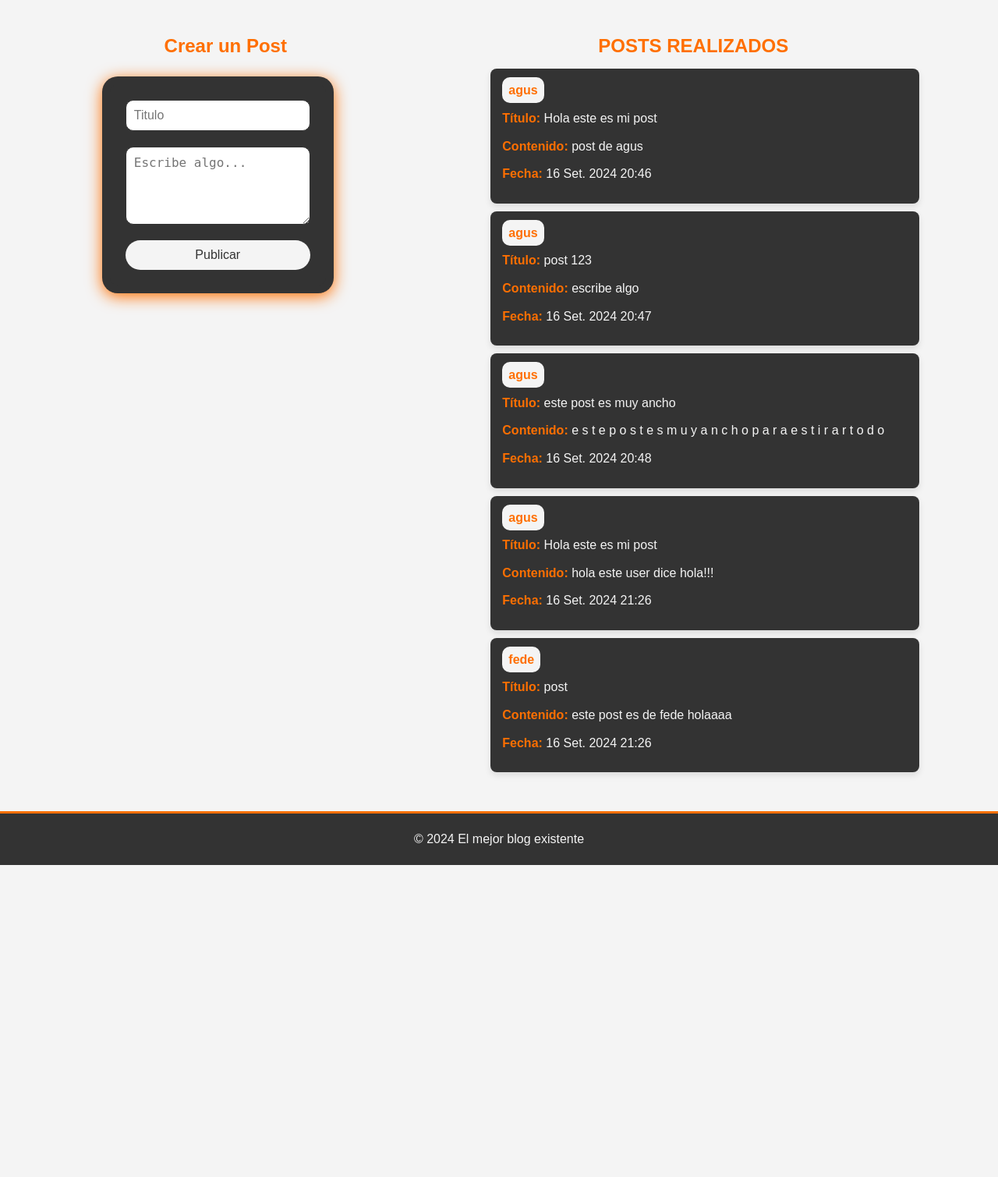
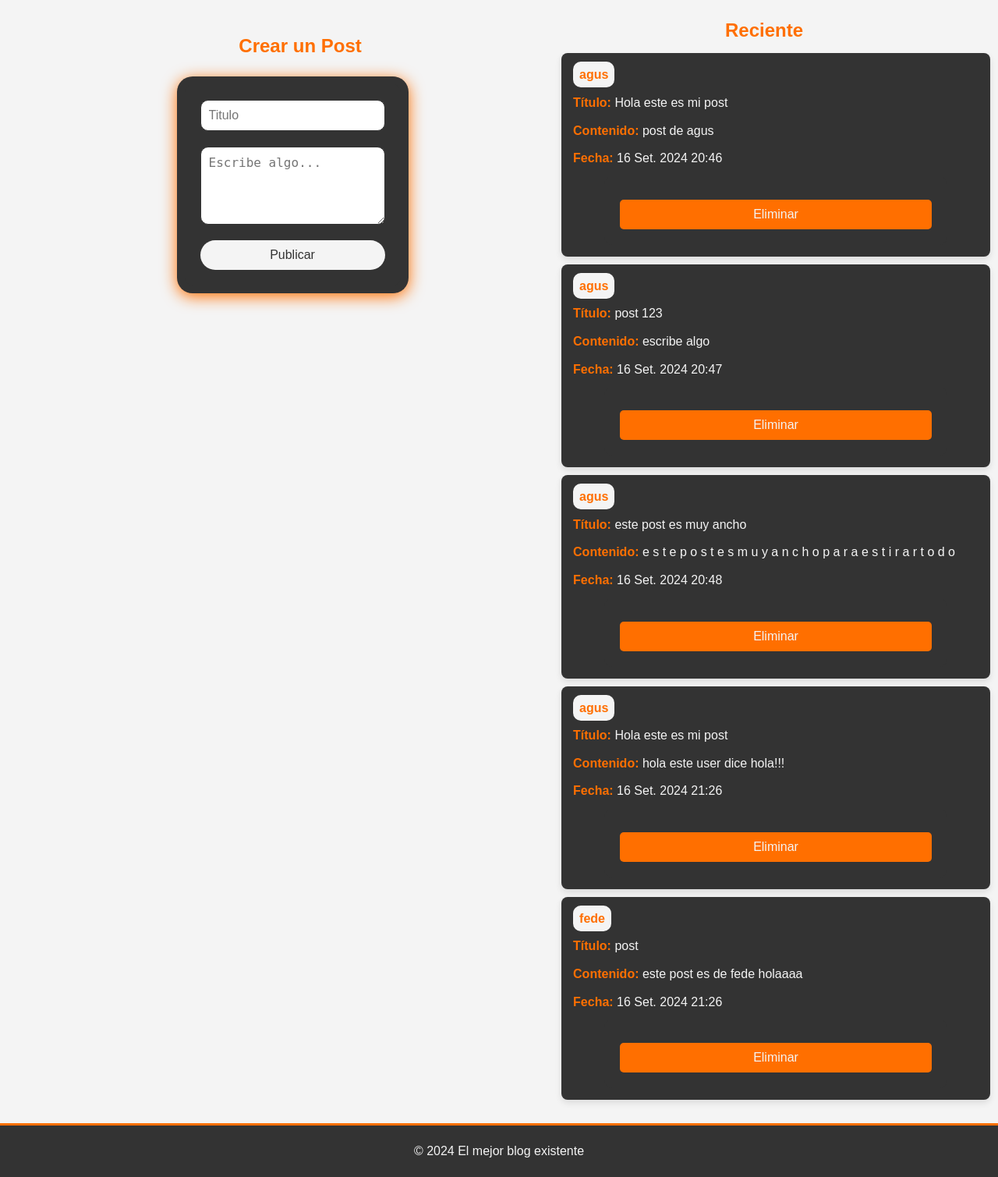
Before and after one commit to GonzaloGabrielVega/Blog, a Django app: page /posts/create in a window 1280 px wide. Shown: the part 105-1614 px from the top of the page at 78% size. Before the commit the page ends 1214 px from the top, so only its background shows below. Run offline with Django 4.2, Linux system fonts and the light colour scheme; a user stored in the database is signed in; data comes from the database, SQL or seed files in the repository; both versions use the stored data as it was after the commit.

Commit message:
se agrego recientes a crear

```diff
--- a/post/static/css/styles.css
+++ b/post/static/css/styles.css
@@ -134,11 +134,13 @@ footer {
 
 /* Formulario crear */
 .form-container {
+    display: flex;
+    justify-content: space-between;
     background-color: var(--color-gris);
     border-radius: 20px;
     box-shadow: 0 4px 20px var(--color-naranja);
     padding: 10px;
-    max-width: 500px;
+    max-width: 800px;
     margin: 0 auto ;
 }
 
--- a/post/templates/post_manage.html
+++ b/post/templates/post_manage.html
@@ -3,7 +3,7 @@
 {% block title %} Inicio {% endblock %}
 
 {% block content %}
-<div class="manage-container">
+<div class="post-container">
 
     <div class="centered-content">
         <h2>Crear un Post</h2>
@@ -22,24 +22,27 @@
         </div>
     </div>
 
-    <div class="centered-content">
-        <div class="post-container">
     <div class="">
-                <h2 class="centered-content">POSTS REALIZADOS</h2>
+        <h2 class="centered-content">Reciente</h2>
         <ul class="centered-content">
             {% for post in posts %}
+                {% if post.author != user %}
                     <li class="post-card">
-                            <strong class="user">{{ post.author }}</strong><br>
+                        <strong class="user">{{post.author}}</strong><br>
                         <p><strong>Título:</strong> {{ post.titulo }}<br> </p>
                         <p><strong>Contenido:</strong> {{ post.contenido }}<br> </p>
                         <p><strong>Fecha:</strong> {{ post.Fecha_de_publicacion }}<br> </p>
+                        <form method="POST" action="{% url 'delete' post.pk %}">
+                            {% csrf_token %}
+                        <button type="submit">Eliminar</button>
+                        </form>
                     </li>
+                {% endif %}
             {% empty %}
-                        <p>Nadie ha creado posts :( </p>
+                    <p>No hay posts para mostrar</p>
             {% endfor %}
         </ul>
     </div>
+
 </div>
-    </div>
-
 {% endblock %}
```
Also changed, not shown: post/templates/home.html (+2 -19 lines), db.sqlite3. Lines whose indentation alone changed are shown as unchanged.
